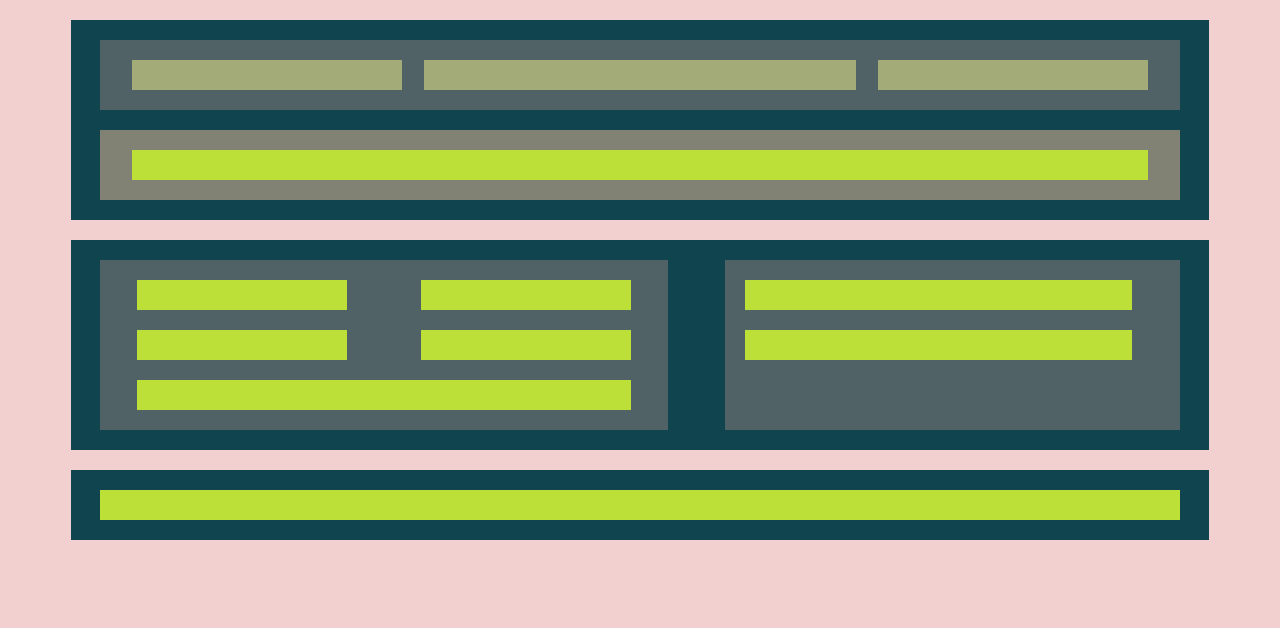
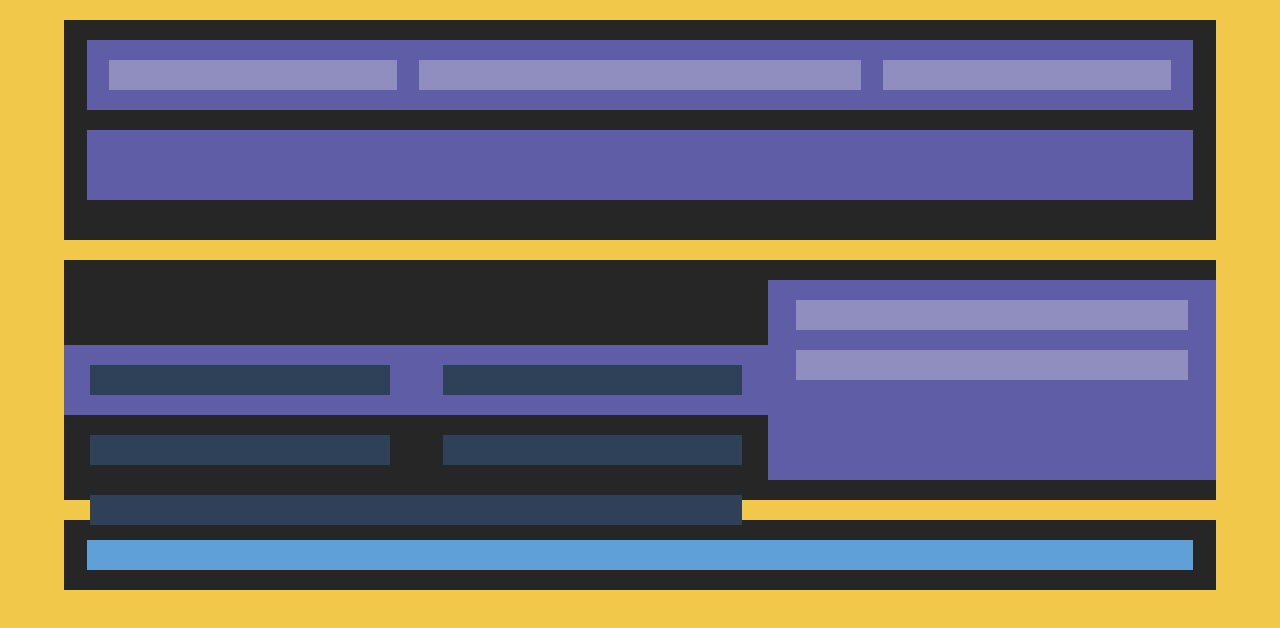
Before and after one commit to Jaranag/s1_htmlcss, a plain HTML site: page Nivell1/Exercici01/index.html in a window 1280 px wide. Drawn offline with Linux system fonts and the light colour scheme.

Commit message:
Exercici01 corregit, ara correcte

```diff
--- a/Nivell1/Exercici01/styles.css
+++ b/Nivell1/Exercici01/styles.css
@@ -1,201 +1,181 @@
-body{
-    background-color: #F2D0D0;
+* {
+    box-sizing: border-box;
+    margin: 0;
+    padding: 0;
+}
+
+body {
+    background-color: #F2C84B;
+}
+
+section{
+    background-color: #262626;
+    width: 90%;
+    max-width:1200px;
     justify-content: center;
 }
-section{
-    background-color: #10454F;
-    width: 90%;
+
+.line {
+    height: 30px;
+    margin-top: 20px;
+    margin-bottom: 20px;
+}
+
+/* SECCIO 1!! */
+
+.section1{
+    padding-top: 20px;
+    padding-bottom: 20px;
+    margin-bottom: 20px;
+    margin-top: 20px;
     margin-left: auto;
     margin-right: auto;
-    max-width:1200px;
+    justify-content: center;
 }
 
-.section1{
-    margin-bottom: 20px;
-    margin-top: 20px;
-    height: 200px;
-    justify-content: center;
-    /* position:relative; */
-}
-
-.box1{
+.box1 {
     display: flex;
     justify-content: space-between;
     justify-content: center;
-    background-color: #506266;
-    width: 95%;
-    /* height: 70px; */
-    margin-left: auto;
-    margin-top: 20px;
-    margin-right: auto;
-    position: relative;
-    top: 20px;
-}
-
-.line{
-    height: 30px;
-    margin-top: 20px;
-    margin-bottom: 20px;
-
+    background-color: #5F5DA6;
+    height: 70px;
+    margin: auto auto 20px auto;
+    width: 96%;
 }
 
 #s1-b1-line1{
-    background-color: #A3AB78;
-    width: 25%;
+    background-color: #8F8EBF;
+    width: 26%;
     margin-left: 1%;
     margin-right: 1%;
-
 }
 
 #s1-b1-line2{
-    background-color: #A3AB78;
+    background-color: #8F8EBF;
     width: 40%;
     margin-left: 1%;
     margin-right: 1%;
 }
 
 #s1-b1-line3 {
-    background-color: #A3AB78;
-    width: 25%;
+    background-color: #8F8EBF;
+    width: 26%;
+    margin-left: 1%;
+    margin-right: 1%;
+}
+.box2{
+    background-color: #5F5DA6;
+    height: 70px;
+    margin: auto;
+    width: 96%;
+
+}
+
+#s1-b2-line {
+    background-color: #2E4159;
+    width: 96%;
+    justify-content: center;
+    margin: 20px auto 20px auto;
+    position: relative;
+    top: 20px;
+}
+
+/* SECCIO 2!! */
+
+.section2 {
+    display: flex;
+    padding-top: 20px;
+    padding-bottom: 20px;
+    margin-bottom: 20px;
+    margin-top: 20px;
+    margin-left: auto;
+    margin-right: auto;
+    justify-content: center;
+    justify-content: space-between;
+}
+
+.box3 {
+    background-color: #5F5DA6;
+    width: 61%;
+    height: 200px;
+    margin: auto;
+    justify-content: space-between;
+    justify-content: center;
+}
+
+.column {
+    display: flex;
+    justify-content: center;
+    justify-content: space-around;
+}
+
+#s2-b1-line1{
+    background-color: #2E4159;
+    width: 42.5%;
     margin-left: 1%;
     margin-right: 1%;
 }
 
-#s1-b2{
-    background-color: #818274;
+#s2-b1-line2{
+    background-color: #2E4159;
+    width: 42.5%;
+    margin-left: 1%;
+    margin-right: 1%;
 }
 
-#s1-b2-line1{
-    background-color: #BDE038;
-    width: 94%;
+#s2-b1-line3{
+    background-color: #2E4159;
+    width: 42.5%;
+    margin-left: 1%;
+    margin-right: 1%;
+}
+
+#s2-b1-line4{
+    background-color: #2E4159;
+    width: 42.5%;
+    margin-left: 1%;
+    margin-right: 1%;
+}
+
+#s2-b1-line5{
+    background-color: #2E4159;
+    width: 92.5%;
+    margin: 10px auto;
+}
+
+.box4 {
+    background-color: #5F5DA6;
+    margin:auto;
+    width: 31%;
+    height: 200px;
     justify-content: center;
 }
 
-.section2{
-    /* height: 210px; */
-    justify-content: center;
-    display: flex;
-    margin-bottom: 20px;
+#s2-b2-line1{
+    background-color: #8F8EBF;
+    width: 87.5%;
+    margin: 20px auto;
 }
 
-.box2 {
-    /* display: flex;
-    justify-content: space-between; */
-    justify-content: center;
-    position: relative;
-    background-color: #506266;
-    width: 50%;
-    height: 170px;
-    margin-top: 20px;
-    margin-bottom: 20px;
-    margin-left: auto;
-    margin-right: auto;
-    flex-direction: column;
-}
-
-.column {
-    display: flex;
-    justify-content: space-around;
-}
-
-#s2-b1-line1{
-    background-color: #BDE038;
-    width: 37%;
-    justify-content: center;
-    margin-top: 20px;
-    margin-bottom: 0px;
-    position: relative;
-    margin-left: auto;
-    margin-right: auto;
-    position: relative;
-}
-
-#s2-b1-line2{
-    background-color: #BDE038;
-    width: 37%;
-    justify-content: center;
-    margin-left: auto;
-    margin-right: auto;
-    position: relative;
-    margin-bottom: 0px;
-}
-
-#s2-b1-line3{
-    background-color: #BDE038;
-    width: 37%;
-    justify-content: center;
-    margin-left: 20px;
-    margin-right: 20px;
-    position: relative;
-    margin-bottom: 0px;
-}
-
-#s2-b1-line4{
-    background-color: #BDE038;
-    width: 37%;
-    justify-content: center;
-    margin-left: 20px;
-    margin-right: 20px;
-    position: relative;
-    margin-bottom: 0px;
-}
-
-#s2-b1-line5{
-    background-color: #BDE038;
-    width: 87%;
-    justify-content: center;
-    margin-left: auto;
-    margin-right: auto;
-    position: relative;
-}
-
-.box3{
-    /* display: flex; */
-    /* justify-content: space-between;
-    justify-content: center; */
-    position: relative;
-    background-color: #506266;
-    width: 40%;
-    height: 170px;
-    margin-top: 20px;
-    margin-left: auto;
-    margin-right: auto;
-}
-
-#s2-b2-line1 {
-    background-color: #BDE038;
-    margin-right: 20px;
-    margin-left: 20px;
-    width: 85%;
-    position: relative;
-    justify-content: center;
-}
 #s2-b2-line2{
-    background-color: #BDE038;
-    margin-right: 20px;
-    margin-left: 20px;
-    width: 85%;
-    position: relative;
-}
-.section3{
-    height: 70px;
-    display: flex;
-    justify-content: center;
-
-}
-
-#s3-line{
-    background-color: #BDE038;
-    /* justify-content: center; */
-    position: relative;
-    width: 95%;
-    margin-top:20px;
-
+    background-color: #8F8EBF;
+    width: 87.5%;
+    margin: 20px auto;
 }
 
 
-@media only screen and (max-width: 600px) {
-    .section2 {
-        background-color: #BDE038;
-    }
+/* SECCIO 3!! */
+
+.section3{
+    padding-top: 20px;
+    padding-bottom: 20px;
+    justify-content: center;
+    margin: auto;
 }
+
+#s3-line {
+    background-color: #5FA0D9;
+    margin: auto;
+    justify-content: center;
+    width: 96%;
+}
```
